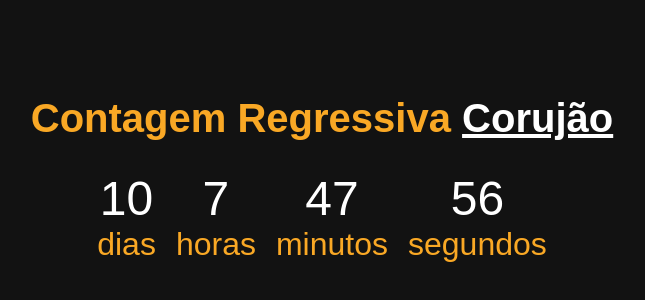
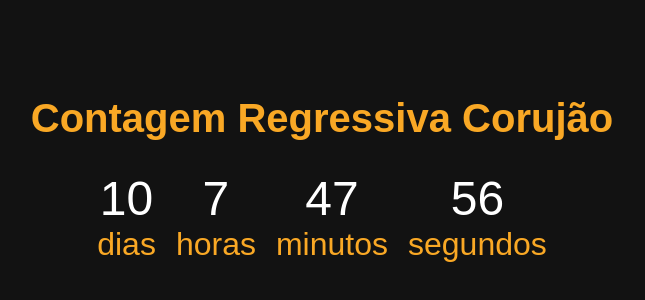
Before and after one commit to yuriown/timer-corujao, a plain HTML site: page index.html in a window 1280 px wide. Shown: the part 234-534 px from the top of the page, without its empty margins (318-963 px from the left). Drawn offline with Linux system fonts and the light colour scheme.

Commit message:
Fix Corujao

```diff
--- a/index.html
+++ b/index.html
@@ -36,17 +36,6 @@
       display: block;
       font-size: 3rem;
       color: #ffffff;
-    }
-
-    #corujao {
-      cursor: pointer;
-      text-decoration: underline;
-      color: #ffffff;
-      transition: color 0.3s;
-    }
-
-    #corujao:hover {
-      color: #f9a825;
     }
   </style>
 </head>
```
